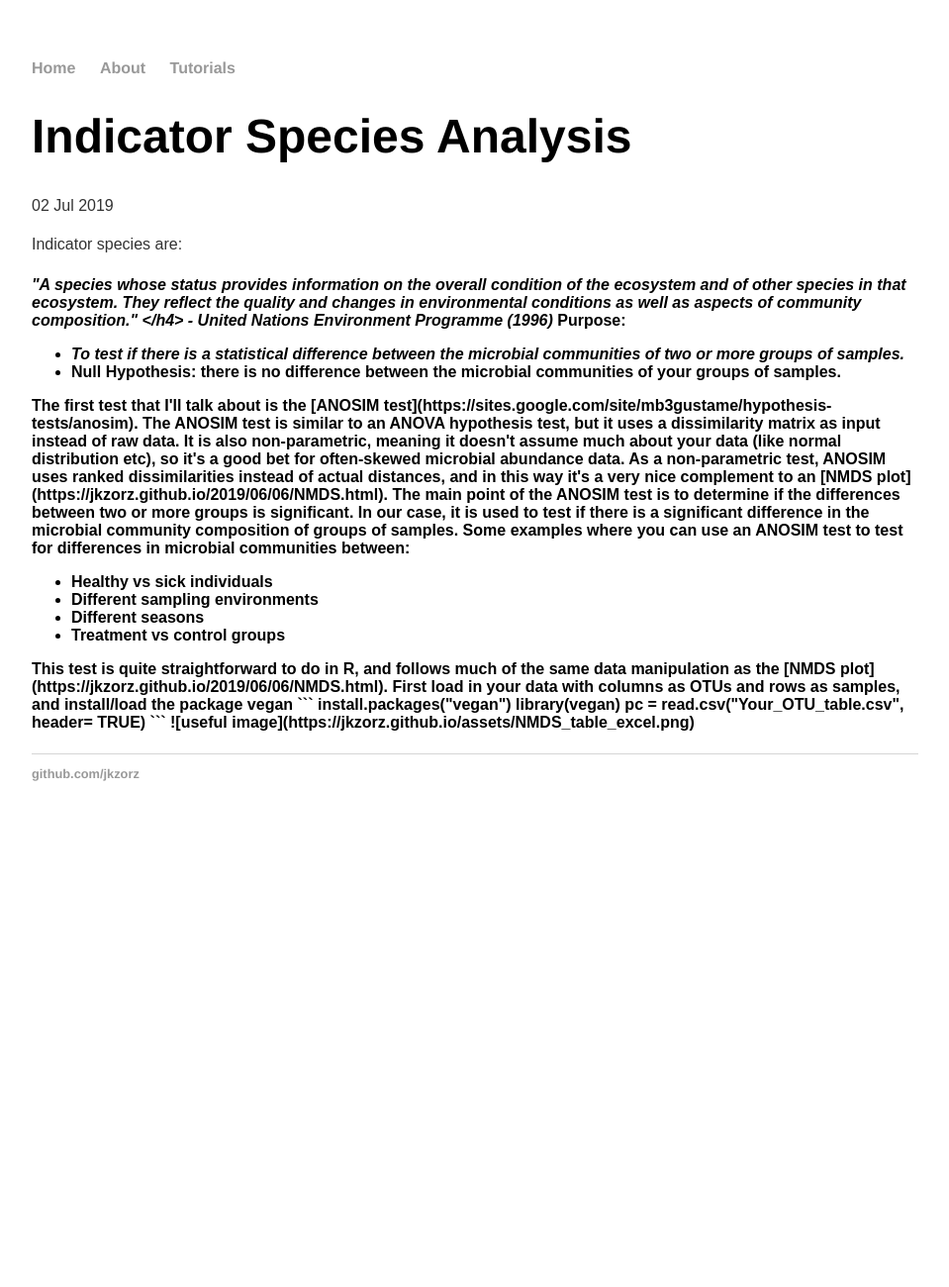
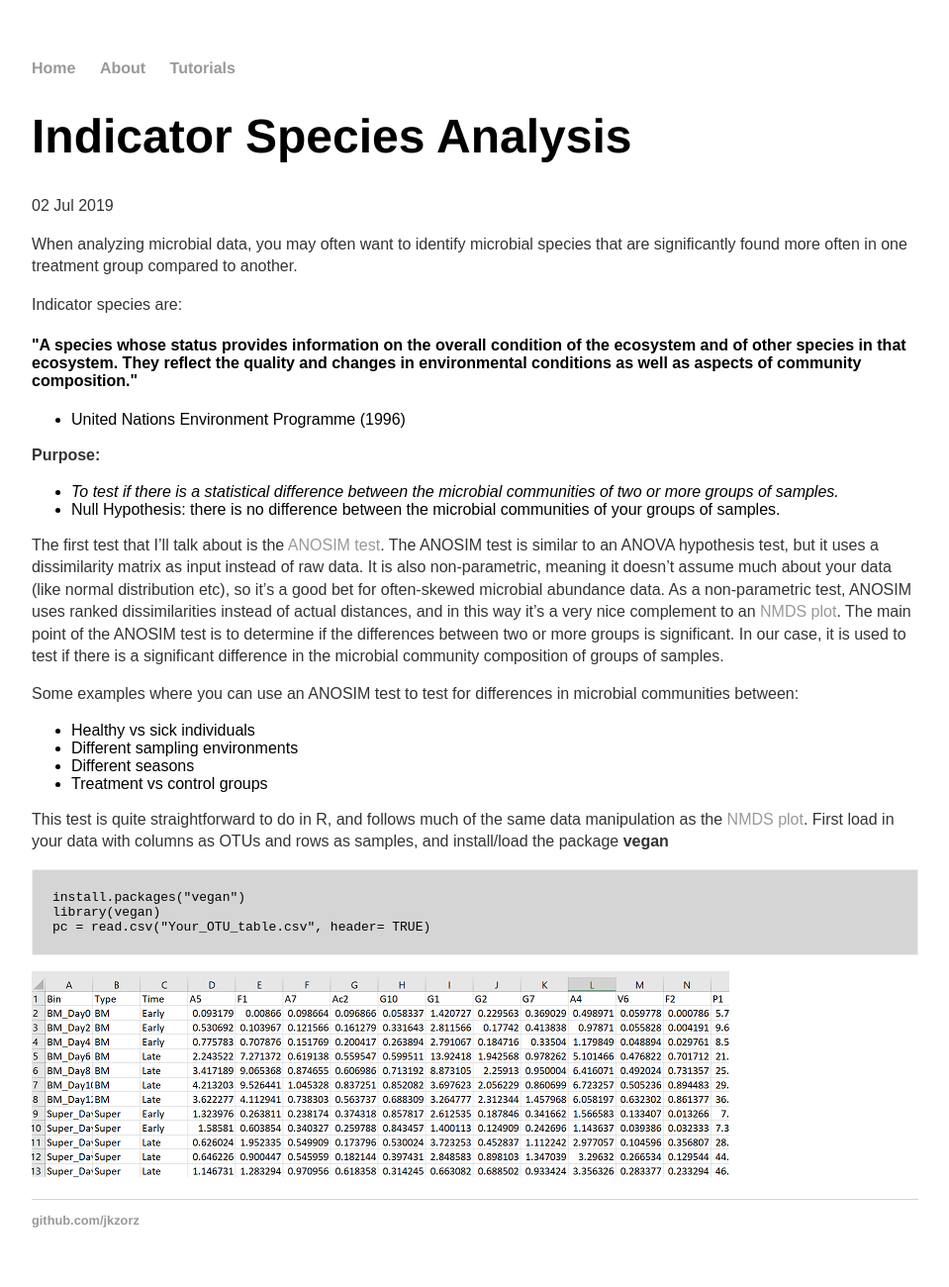
Before and after one commit to jkzorz/jkzorz.github.io, a Jekyll site: the page built from _posts/2019-07-02-Indicator-species-analysis.md, in a window 1280 px wide. Shown: the whole page at 99% size, without its empty margins (160-1119 px from the left). Built offline with Jekyll 4.4.1, drawn with Linux system fonts in a browser that asks for light colours; before the commit the page ends 900 px from its top, so only the background shows below that.

Commit message:
Update 2019-07-02-Indicator-species-analysis.md

```diff
--- a/_posts/2019-07-02-Indicator-species-analysis.md
+++ b/_posts/2019-07-02-Indicator-species-analysis.md
@@ -4,11 +4,12 @@ title: "Indicator Species Analysis"
 date: 2019-07-02
 ---
 
+When analyzing microbial data, you may often want to identify microbial species that are significantly found more often in one treatment group compared to another.
+
 
 Indicator species are:
 
-<h4><i> "A species whose status provides information on the overall condition of the ecosystem and of other species in that ecosystem. They reflect the quality and changes in environmental conditions as well as aspects of community composition."
-  </h4> - United Nations Environment Programme (1996)</i>
+<h4> "A species whose status provides information on the overall condition of the ecosystem and of other species in that ecosystem. They reflect the quality and changes in environmental conditions as well as aspects of community composition." </h4> - United Nations Environment Programme (1996)
 
 
 
```
